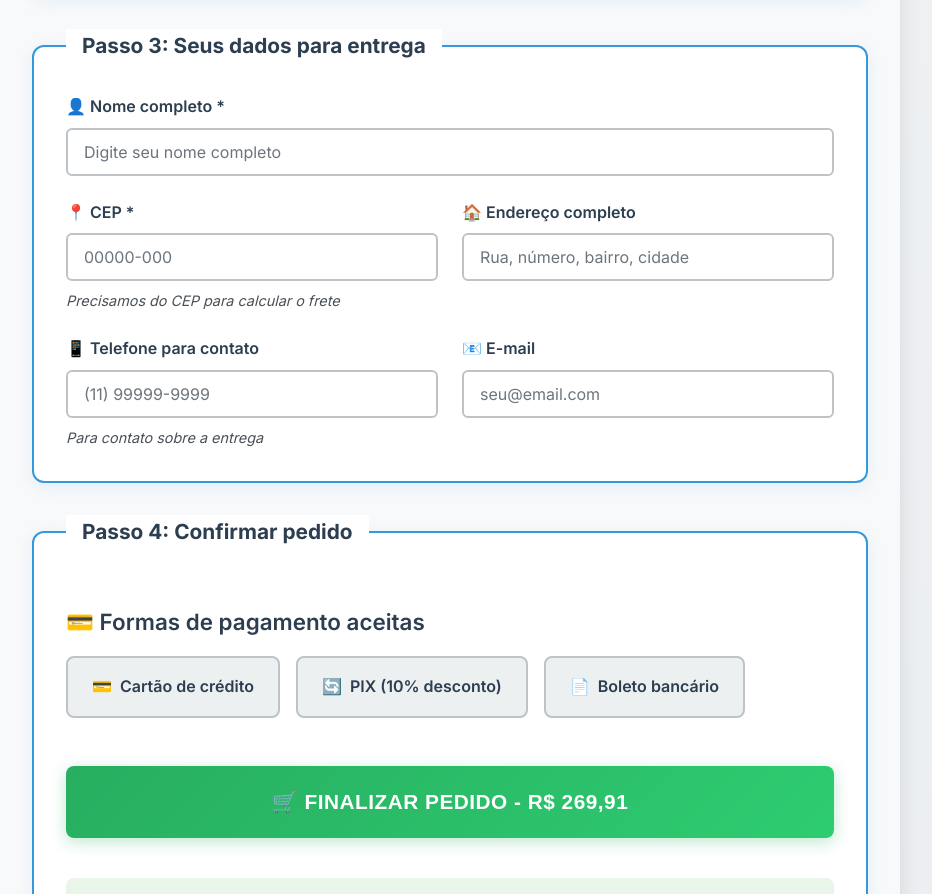
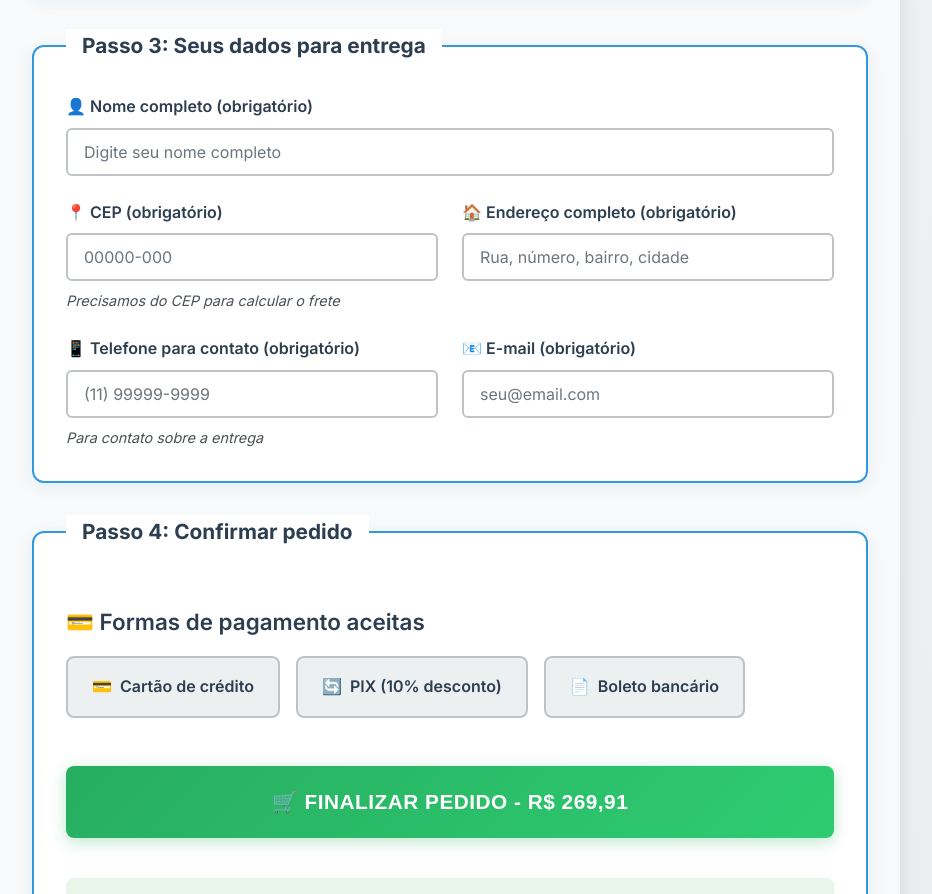
Before and after one commit to Vinipereir/Sifurrah_atv_Front, a plain HTML site: page index.html in a window 1280 px wide. Shown: the part 3572-4466 px from the top of the page, without its empty margins (190-1122 px from the left). Drawn offline with Linux system fonts and the light colour scheme.

Commit message:
adjust message

```diff
--- a/index.html
+++ b/index.html
@@ -242,7 +242,7 @@
                         <div class="grupo-campo campo-completo">
                             <label for="nome">
                                 <span aria-hidden="true">👤</span>
-                                Nome completo *
+                                Nome completo (obrigatório)
                             </label>
                             <input type="text" id="nome" name="nome" required placeholder="Digite seu nome completo"
                                 autocomplete="name">
@@ -252,7 +252,7 @@
                         <div class="grupo-campo">
                             <label for="cep">
                                 <span aria-hidden="true">📍</span>
-                                CEP *
+                                CEP (obrigatório)
                             </label>
                             <input type="text" id="cep" name="cep" placeholder="00000-000" required
                                 autocomplete="postal-code" maxlength="9">
@@ -263,7 +263,7 @@
                         <div class="grupo-campo">
                             <label for="endereco">
                                 <span aria-hidden="true">🏠</span>
-                                Endereço completo
+                                Endereço completo (obrigatório)
                             </label>
                             <input type="text" id="endereco" name="endereco"
                                 placeholder="Rua, número, bairro, cidade" autocomplete="street-address">
@@ -272,7 +272,7 @@
                         <div class="grupo-campo">
                             <label for="telefone">
                                 <span aria-hidden="true">📱</span>
-                                Telefone para contato
+                                Telefone para contato (obrigatório)
                             </label>
                             <input type="tel" id="telefone" name="telefone" placeholder="(11) 99999-9999"
                                 autocomplete="tel" maxlength="15">
@@ -282,7 +282,7 @@
                         <div class="grupo-campo">
                             <label for="email">
                                 <span aria-hidden="true">📧</span>
-                                E-mail
+                                E-mail (obrigatório)
                             </label>
                             <input type="email" id="email" name="email" placeholder="seu@email.com"
                                 autocomplete="email">
```
